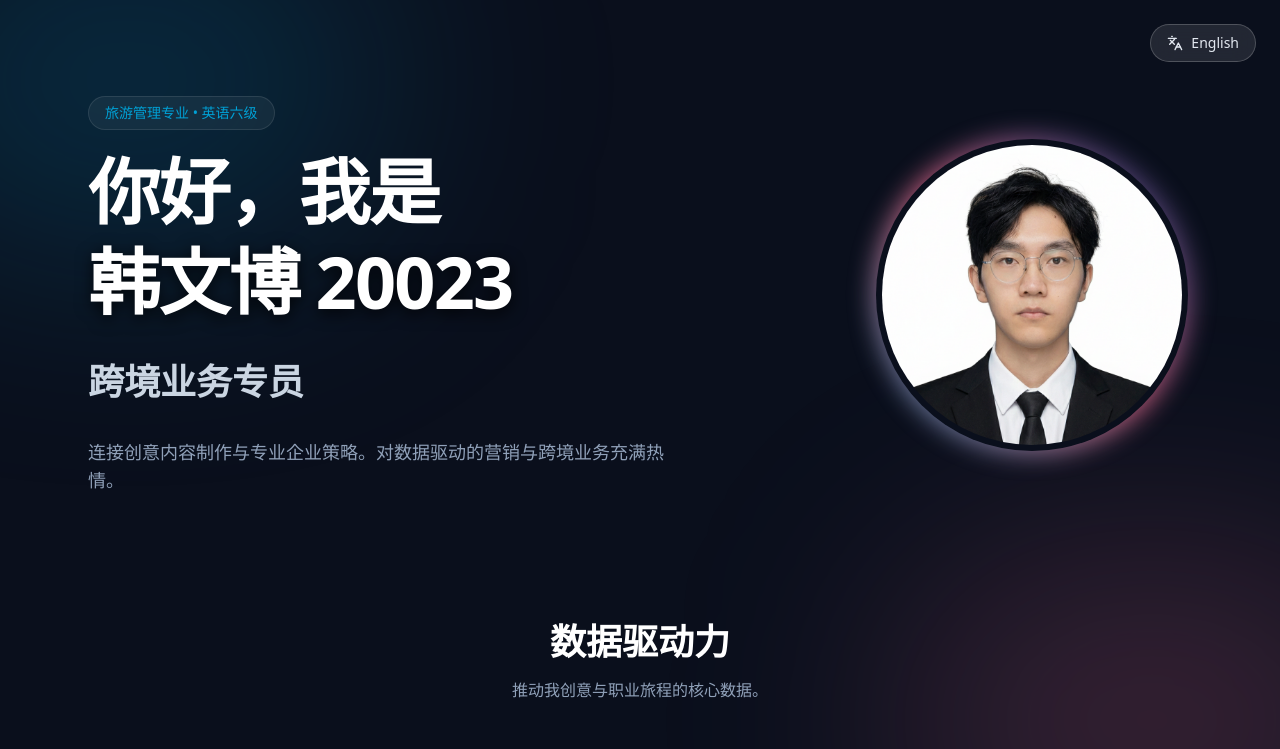
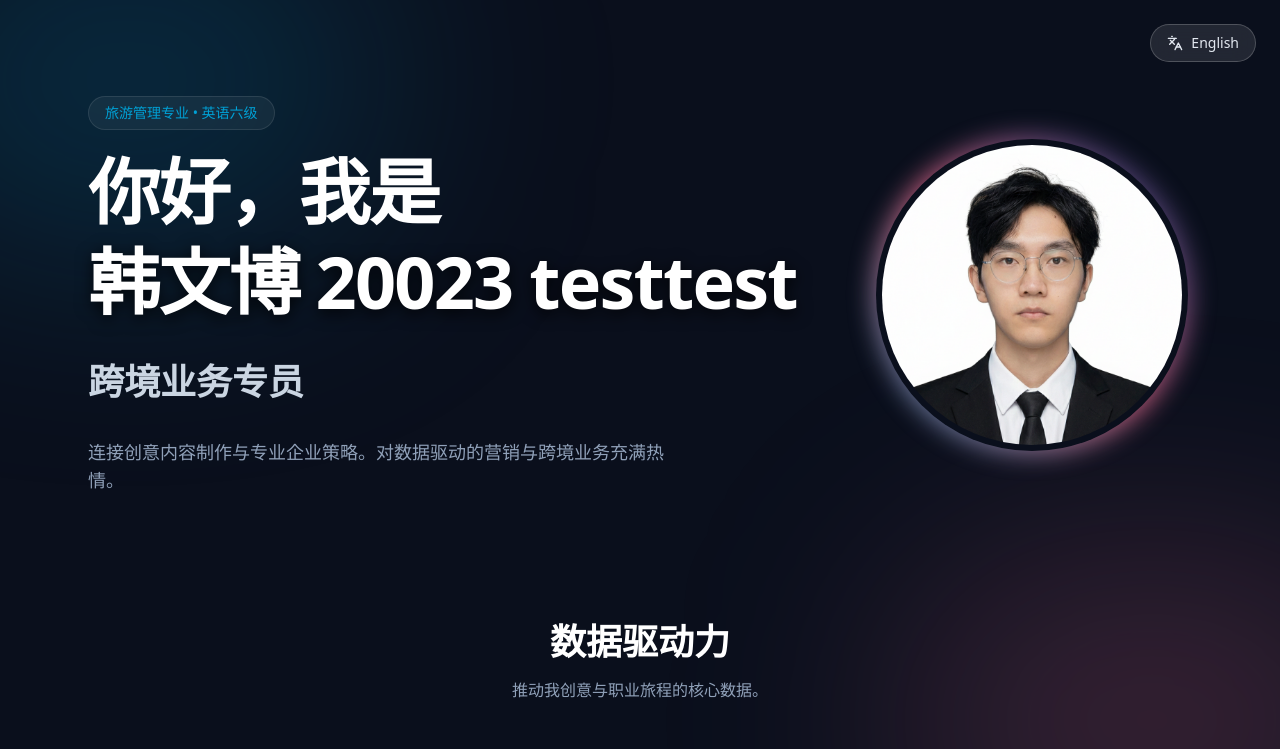
Before and after one commit to Zm1883007/Riven-Resume, a React (Vite) app: page / in a window 1280 px wide. Shown: the top 749 px of the page. Built offline with nearby package versions, Linux system fonts and the light colour scheme.

Commit message:
Update Resume: 周五 2026/03/13 18:54:52.37

```diff
--- a/src/App.tsx
+++ b/src/App.tsx
@@ -47,7 +47,7 @@ const TRANSLATIONS = {
     roles: ["B站内容创作者", "跨境业务专员", "基层网点运营", "AI编程"],
     tags: "旅游管理专业 • 英语六级",
     greeting: "你好，我是",
-    name: "韩文博 20023",
+    name: "韩文博 20023 testtest",
     description: "连接创意内容制作与专业企业策略。对数据驱动的营销与跨境业务充满热情。",
     dataTitle: "数据驱动力",
     dataSubtitle: "推动我创意与职业旅程的核心数据。",
```
Also changed, not shown: 1 other file (tests, documents, lock files or other folders).
